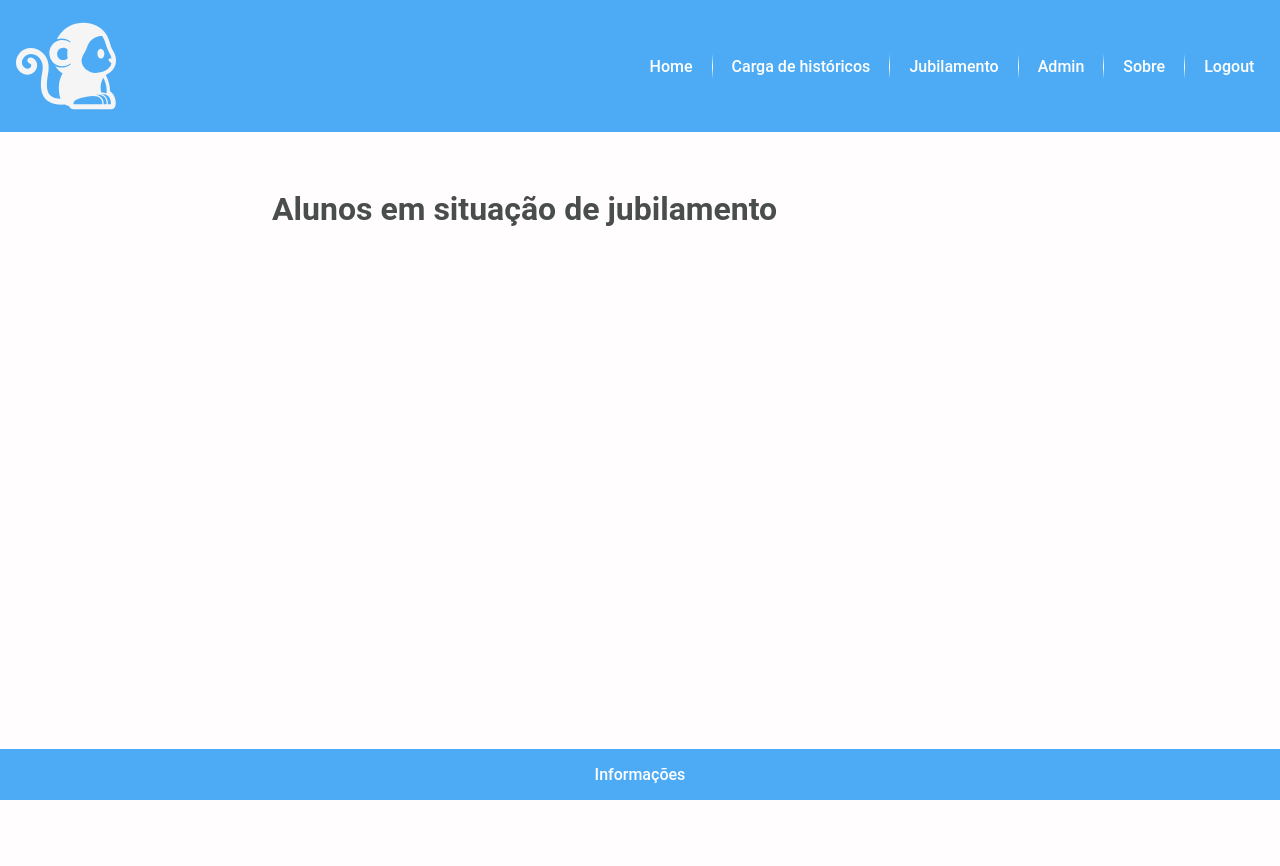
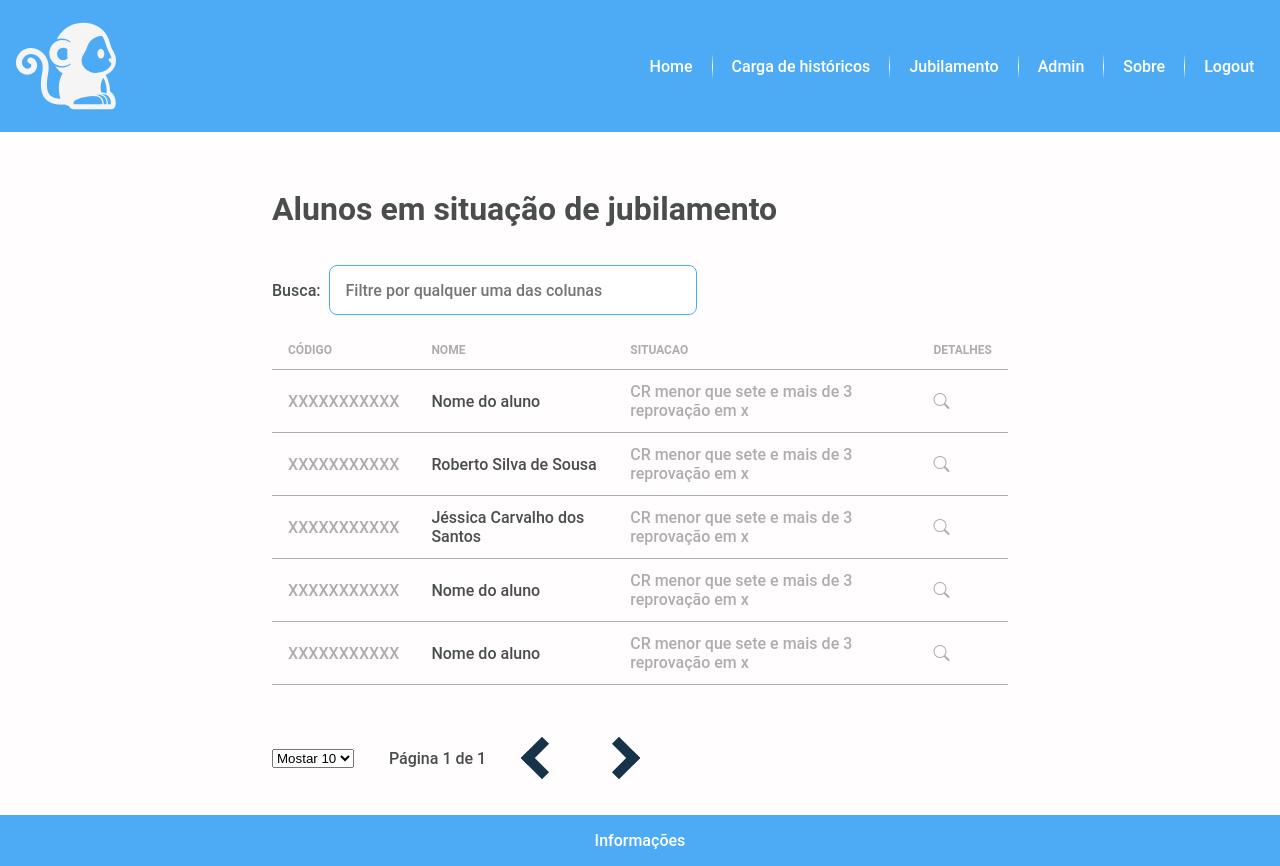
Before and after one commit to pedroAndrad1/sagui, a Next.js app: page /jubilamento in a window 1280 px wide. Before the commit the page ends 800 px from the top, so only its background shows below. Built offline with nearby package versions, Linux system fonts and the light colour scheme.

Commit message:
Estilizada a página de jubilamento

```diff
--- a/src/layouts/PerfilAluno/index.tsx
+++ b/src/layouts/PerfilAluno/index.tsx
@@ -6,7 +6,6 @@ export default function PerfilAluno(){
             <ul>
                 <li>
                     <img src="/no_image.gif" alt="Foto de perfil" />
-                    <span> Colocar as infos em 3 colunas a direita da foto?</span>
                 </li>
                 <li>
                     <p>Matrícula</p>
--- a/src/layouts/PlanosDeIntegralizacao/index.tsx
+++ b/src/layouts/PlanosDeIntegralizacao/index.tsx
@@ -128,7 +128,6 @@ export default function PlanosDeIntegralizacao() {
                                     {
                                         //fazendo um looping nas row cells
                                         row.cells.map((cell, i) => {
-                                            console.log(cell.column.id)
                                             if (cell.column.id === 'link_download') {
                                                 return (
                                                     <td
--- a/src/pages/jubilamento.tsx
+++ b/src/pages/jubilamento.tsx
@@ -1,9 +1,186 @@
+import Input from "../components/Input";
 import AppLayout from "../layouts/AppLayout";
+import styles from '../styles/jubilamento.module.scss';
+import React, { useMemo } from "react";
+import { useTable, useGlobalFilter, usePagination } from 'react-table';
+import RightArrow from '../components/Arrows/RightArrow';
+import LeftArrow from "../components/Arrows/LeftArrow";
 
-export default function Jubilamento(){
-    return(
+export default function Jubilamento() {
+
+    const data = useMemo(() => [
+        {
+            matricula: 'XXXXXXXXXXX', nome: 'Nome do aluno',
+            situacao: 'CR menor que sete e mais de 3 reprovação em x',
+            detalhes: 'link'
+        },
+        {
+            matricula: 'XXXXXXXXXXX', nome: 'Roberto Silva de Sousa',
+            situacao: 'CR menor que sete e mais de 3 reprovação em x',
+            detalhes: 'link'
+        },
+        {
+            matricula: 'XXXXXXXXXXX', nome: 'Jéssica Carvalho dos Santos',
+            situacao: 'CR menor que sete e mais de 3 reprovação em x',
+            detalhes: 'link'
+        },
+        {
+            matricula: 'XXXXXXXXXXX', nome: 'Nome do aluno',
+            situacao: 'CR menor que sete e mais de 3 reprovação em x',
+            detalhes: 'link'
+        },
+        {
+            matricula: 'XXXXXXXXXXX', nome: 'Nome do aluno',
+            situacao: 'CR menor que sete e mais de 3 reprovação em x',
+            detalhes: 'link'
+        },
+    ], [])
+
+    const columns = useMemo(
+        () => [
+            {
+                Header: 'Código',
+                accessor: 'matricula' //chave da info para a coluna
+            },
+            {
+                Header: 'Nome',
+                accessor: 'nome' //chave da info para a coluna
+            },
+            {
+                Header: 'Situacao',
+                accessor: 'situacao' //chave da info para a coluna
+            },
+            {
+                Header: 'Detalhes',
+                accessor: 'detalhes' //chave da info para a coluna
+            },
+        ]
+        , []);
+
+    const {
+        getTableProps,
+        getTableBodyProps,
+        headerGroups,
+        rows,
+        prepareRow,
+        state,
+        // @ts-ignore
+        page,
+        // @ts-ignore
+        pageOptions,
+        // @ts-ignore
+        nextPage,
+        // @ts-ignore
+        canNextPage,
+        // @ts-ignore
+        canPreviousPage,
+        // @ts-ignore
+        previousPage,
+        // @ts-ignore
+        setGlobalFilter,
+        // @ts-ignore
+        setPageSize
+    } =
+        // @ts-ignore
+        useTable({ columns, data }, useGlobalFilter, usePagination)
+
+    // @ts-ignore
+    const { globalFilter, pageIndex, pageSize } = state;
+
+    return (
         <AppLayout>
             <h1>Alunos em situação de jubilamento</h1>
+            <section className={styles.wrapper}>
+                <div className={styles.filtro}>
+                    <Input name='filtro' value={globalFilter} onChange={e => setGlobalFilter(e.target.value)}
+                        placeholder='Filtre por qualquer uma das colunas'
+                    />
+                </div>
+                <table {...getTableProps()} cellSpacing={0} >
+                    <thead>
+                        {/* Fazendo um looping para as linhas de header */}
+                        {
+                            headerGroups.map((headerGroup, i) => (
+                                // Aplicando as props de header
+                                <tr {...headerGroup.getHeaderGroupProps()} key={`${i}_header_row`} >
+                                    {
+                                        headerGroup.headers.map((column, i) => (
+                                            //Aplicando as props de header cell
+                                            <th
+                                                {...column.getHeaderProps()}
+                                                key={`${i}_header_cell`}
+                                            >
+                                                {/* Renderizando a cell */}
+                                                {column.render('Header')}
+                                            </th>
+                                        ))
+                                    }
+                                </tr>
+                            ))}
+                    </thead>
+                    {/* Aplicando as props de body */}
+                    <tbody {...getTableBodyProps()}>
+                        {
+                            //Fazendo um looping nas rows
+                            page.map((row, i) => {
+                                //Preparando a row para display
+                                prepareRow(row)
+
+                                return (
+                                    //Aplicando as props de row
+                                    <tr {...row.getRowProps()} key={`${i}_body_row`} className='animeLeft'>
+                                        {
+                                            //fazendo um looping nas row cells
+                                            row.cells.map((cell, i) => {
+                                                if (cell.column.id === 'detalhes') {
+                                                    return (
+                                                        <td
+                                                            key={`${i}_body_cell`}
+                                                            {...cell.getCellProps()}
+                                                            className={styles.reprovado}
+                                                        >
+                                                            {/* Renderizando a cell */}
+                                                            <i className="bi bi-search"></i>
+                                                        </td>
+                                                    )
+                                                }
+                                                else {
+                                                    return (
+                                                        //Aplicando as props de cell
+                                                        <td
+                                                            key={`${i}_body_cell`}
+                                                            {...cell.getCellProps()}
+                                                        >
+                                                            {/* Renderizando a cell */}
+                                                            {cell.render('Cell')}
+                                                        </td>
+                                                    )
+                                                }
+                                            })
+                                        }
+                                    </tr>
+                                )
+                            })
+                        }
+                    </tbody>
+                </table>
+                <div className={styles.pagination}>
+                    <select value={pageSize} onChange={e => setPageSize(Number(e.target.value))} >
+                        {
+                            [5, 10, 15].map(pageSize =>
+                                <option key={pageSize} value={pageSize}>
+                                    {`Mostar ${pageSize}`}
+                                </option>
+                            )
+                        }
+                    </select>
+                    <span>
+                        {`Página ${pageIndex + 1} de ${pageOptions.length}`}
+                    </span>
+                    <LeftArrow onClick={() => previousPage()} disabled={!canPreviousPage} />
+                    <RightArrow onClick={() => nextPage()} disabled={!canNextPage} />
+                </div>
+            </section>
         </AppLayout>
     )
 }
--- /dev/null
+++ b/src/styles/jubilamento.module.scss
@@ -0,0 +1,25 @@
+.wrapper{
+
+    width: 100%;
+
+    .filtro{
+        margin-bottom: 1rem;
+
+        input{
+            margin-left: .5rem;
+            width: 50%;
+        }
+    }
+
+
+    .pagination{
+        display: flex;
+        align-items: center;
+        justify-content: space-between;
+
+
+        width: 50%;
+        // position: absolute;
+        // bottom: 10px;
+    }
+}
```
Also changed, not shown: src/layouts/DisciplinasAluno/AlunoDisciplinasTable/index.tsx (+8 -9 lines).
